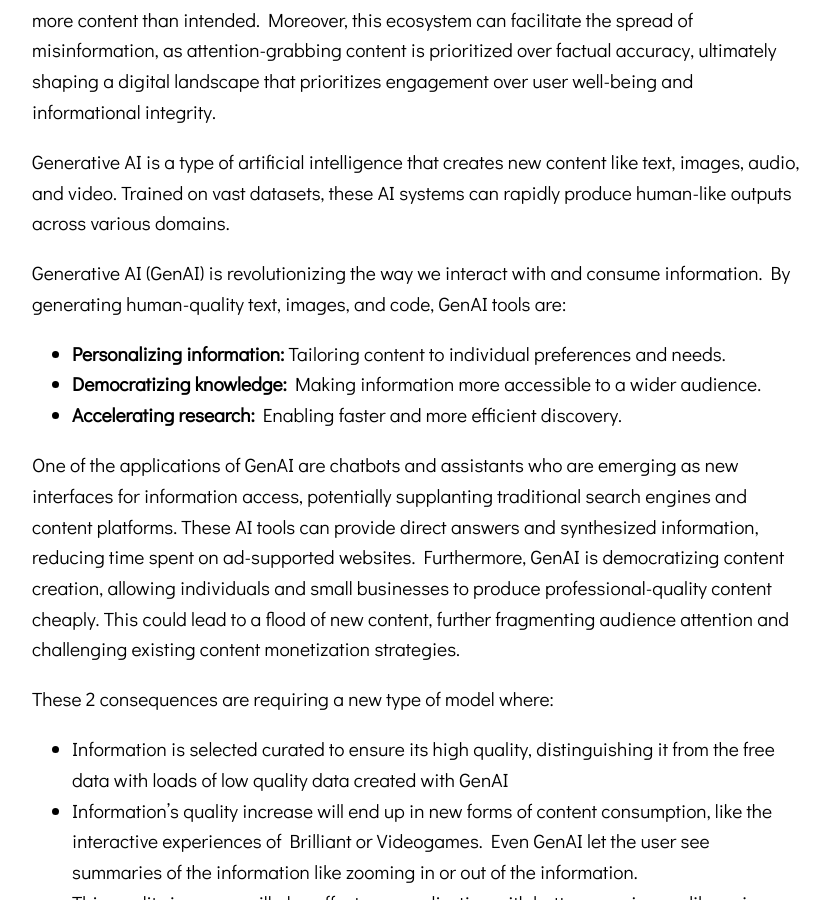
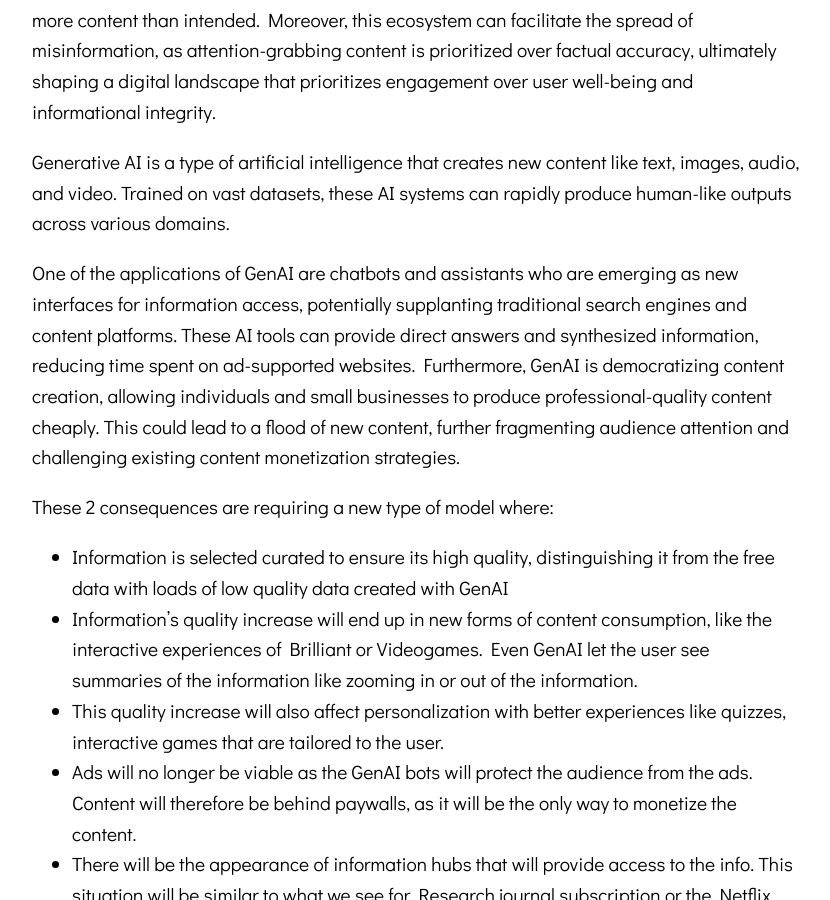
Before and after one commit to rezpe/rezpe.github.io, a Jekyll site: the page built from _posts/2024-08-23-subscription.md, in a window 1280 px wide and 900 px high, scrolled down 978 px. Shown: the whole window, without its empty margins (224-1054 px from the left). Built offline with Jekyll 4.4.1, drawn with Linux system fonts in a browser that asks for light colours.

Commit message:
fix post

```diff
--- a/_posts/2024-08-23-subscription.md
+++ b/_posts/2024-08-23-subscription.md
@@ -12,12 +12,6 @@ This approach has led to an abundance of free content for users. Users can insta
 The ad-supported free content model, while offering vast access to information, comes with significant drawbacks. Users face constant distractions from ads and notifications, leading to decreased attention spans and difficulty focusing. The overwhelming flood of content creates information overload, making it challenging to discern quality amid the quantity. Platforms employ addictive design tactics to maximize engagement, often at the expense of users' time and mental well-being. This model incentivizes the rapid production of content, potentially sacrificing depth and accuracy for virality. Personalized content algorithms can create filter bubbles, limiting exposure to diverse viewpoints. Privacy concerns arise from extensive data collection for ad targeting. The constant stream of media can negatively impact mental health, contributing to anxiety and depression. Users often find themselves wasting time, consuming more content than intended. Moreover, this ecosystem can facilitate the spread of misinformation, as attention-grabbing content is prioritized over factual accuracy, ultimately shaping a digital landscape that prioritizes engagement over user well-being and informational integrity.
 
 Generative AI is a type of artificial intelligence that creates new content like text, images, audio, and video. Trained on vast datasets, these AI systems can rapidly produce human-like outputs across various domains.
-
-Generative AI (GenAI) is revolutionizing the way we interact with and consume information. By generating human-quality text, images, and code, GenAI tools are:
-
-- **Personalizing information:** Tailoring content to individual preferences and needs.
-- **Democratizing knowledge:** Making information more accessible to a wider audience.
-- **Accelerating research:** Enabling faster and more efficient discovery.
 
 One of the applications of GenAI are chatbots and assistants who are emerging as new interfaces for information access, potentially supplanting traditional search engines and content platforms. These AI tools can provide direct answers and synthesized information, reducing time spent on ad-supported websites.
 Furthermore, GenAI is democratizing content creation, allowing individuals and small businesses to produce professional-quality content cheaply. This could lead to a flood of new content, further fragmenting audience attention and challenging existing content monetization strategies.
```
